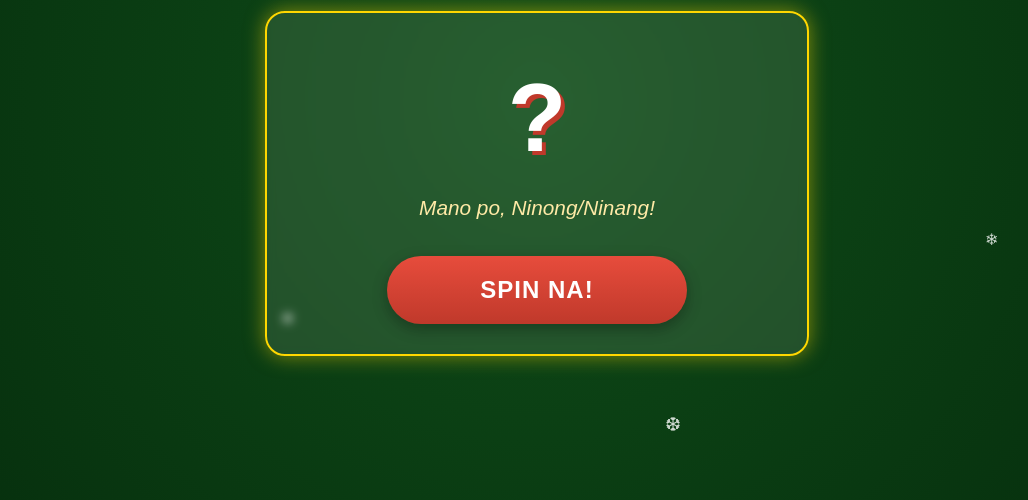
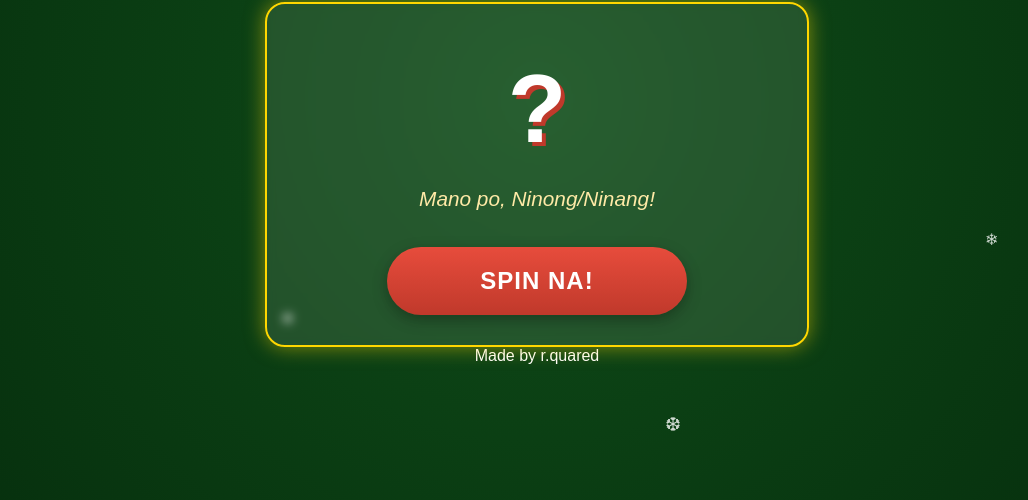
Before and after one commit to rr-dev-0110/aguinaldo-randomizer, a plain HTML site: page index.html in a window 1280 px wide. Shown: the part 300-800 px from the top of the page, without its empty margins (103-1131 px from the left). Drawn offline with Linux system fonts and the light colour scheme.

Commit message:
Add watermark to index.html
Added a watermark to the HTML file.

```diff
--- a/index.html
+++ b/index.html
@@ -14,7 +14,6 @@
     <div class="snowflake" style="left: 85%; animation-duration: 8s; font-size: 1rem;">❄</div>
 
     <audio id="spinMusic" src="music/music.mp3" preload="auto"></audio>
-
     <audio id="winMusic" src="music/win.mp3" preload="auto"></audio>
 
     <h1>🎄 Aguinaldo<br>Randomizer 🎄</h1>
@@ -27,6 +26,8 @@
         <button id="spinBtn">SPIN NA!</button>
     </div>
 
+    <div class="watermark">Made by r.quared</div>
+
     <script src="script.js"></script>
 </body>
 </html>
```
